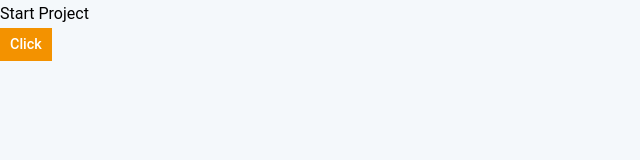
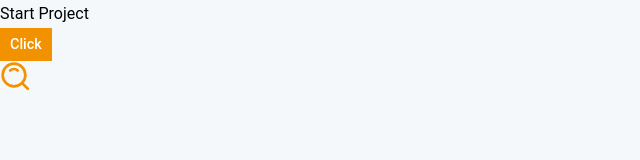
Before and after one commit to emrahsonm3z/f8a231a7cd07ad0c3ab02a712708fee6, a Next.js app: page / in a window 1280 px wide. Shown: the top 160 px of the page, without its empty margins (0-640 px from the left). Built offline with nearby package versions, Linux system fonts and the light colour scheme.

Commit message:
Converting SVGs to react components and created theme variables in js.

```diff
--- /dev/null
+++ b/components/icons/Search.tsx
@@ -0,0 +1,25 @@
+import * as React from 'react'
+
+const SvgSearch = (props: React.SVGProps<SVGSVGElement>) => {
+  return (
+    <svg
+      xmlns="http://www.w3.org/2000/svg"
+      aria-hidden="true"
+      className=""
+      width="1em"
+      height="1em"
+      viewBox="0 0 48 48"
+      {...props}
+    >
+      <g fill="none" stroke="currentColor" strokeLinejoin="round" strokeWidth={4}>
+        <path d="M21 38c9.389 0 17-7.611 17-17S30.389 4 21 4 4 11.611 4 21s7.611 17 17 17z" />
+        <path
+          strokeLinecap="round"
+          d="M26.657 14.343A7.975 7.975 0 0021 12c-2.21 0-4.21.895-5.657 2.343m17.879 18.879l8.485 8.485"
+        />
+      </g>
+    </svg>
+  )
+}
+
+export default SvgSearch
--- /dev/null
+++ b/components/icons/index.tsx
@@ -0,0 +1 @@
+export { default as Search } from './Search'
--- a/next.config.js
+++ b/next.config.js
@@ -1,6 +1,16 @@
 /** @type {import('next').NextConfig} */
+
+const path = require('path')
+
 const nextConfig = {
   reactStrictMode: true,
+  webpack: (config) => {
+    const { resolve } = config
+
+    resolve.alias['~'] = path.resolve(__dirname)
+
+    return config
+  }
 }
 
 module.exports = nextConfig
--- a/package.json
+++ b/package.json
@@ -10,7 +10,8 @@
     "lint:tsc": "tsc",
     "format:ts": "prettier --write \"./**/*.{js,ts,tsx}\"",
     "format": "npm run format:ts && npm run lint:fix",
-    "check-types": "tsc --noemit"
+    "check-types": "tsc --noemit",
+    "svgr": "svgr icons -d components/icons --typescript --icon --svg-props className= --replace-attr-values \"#fff=currentColor\" --replace-attr-values \"#000=currentColor\" --svgo-config .svgorc.json && eslint components/icons --ext .tsx --quiet --fix"
   },
   "dependencies": {
     "next": "12.1.0",
@@ -18,6 +19,7 @@
     "react-dom": "17.0.2"
   },
   "devDependencies": {
+    "@svgr/cli": "5.5.0",
     "@types/node": "17.0.21",
     "@types/react": "17.0.40",
     "@typescript-eslint/eslint-plugin": "^5.14.0",
--- a/pages/index.tsx
+++ b/pages/index.tsx
@@ -1,6 +1,8 @@
 import type { NextPage } from 'next'
 
 import { Button } from '~/components/button'
+import { Search } from '~/components/icons'
+import { theme } from '~/theme'
 
 const Home: NextPage = () => {
   return (
@@ -8,6 +10,7 @@ const Home: NextPage = () => {
       <main>Start Project</main>
       <section>
         <Button>Click</Button>
+        <Search width={32} height={32} color={theme.colors.primary} />
       </section>
     </div>
   )
--- /dev/null
+++ b/theme/index.ts
@@ -0,0 +1,19 @@
+type Colors = {
+  primary: string
+  secondary: string
+  textColor: string
+  textMute: string
+}
+
+type Theme = {
+  colors: Colors
+}
+
+const colors: Colors = {
+  primary: '#f39200',
+  secondary: '#289cc4',
+  textColor: '#343a40',
+  textMute: '#868e96'
+}
+
+export const theme: Theme = { colors }
```
Also changed, not shown: .svgorc.json (added), icons/Search.svg (added), 1 other file (tests, documents, lock files or other folders).
